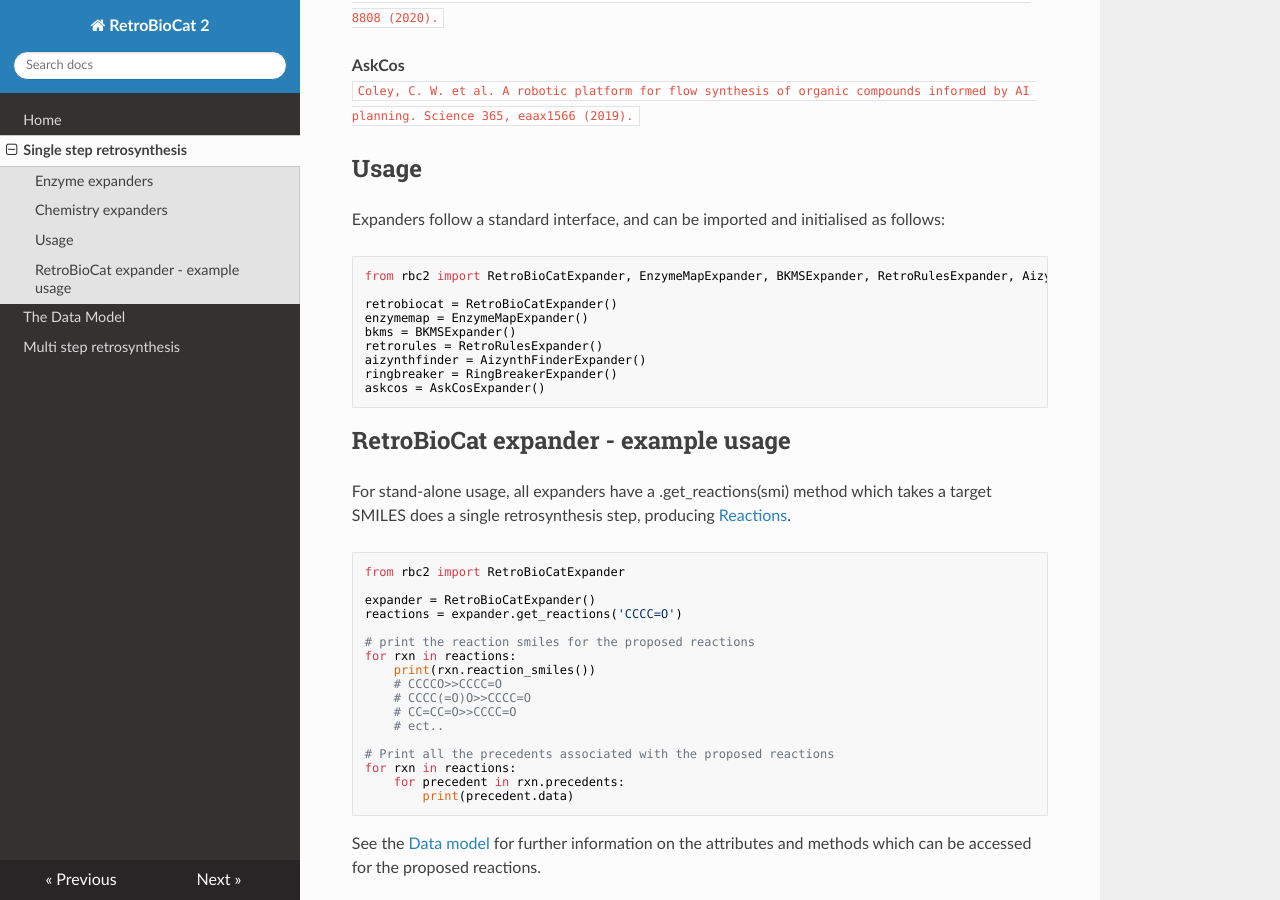
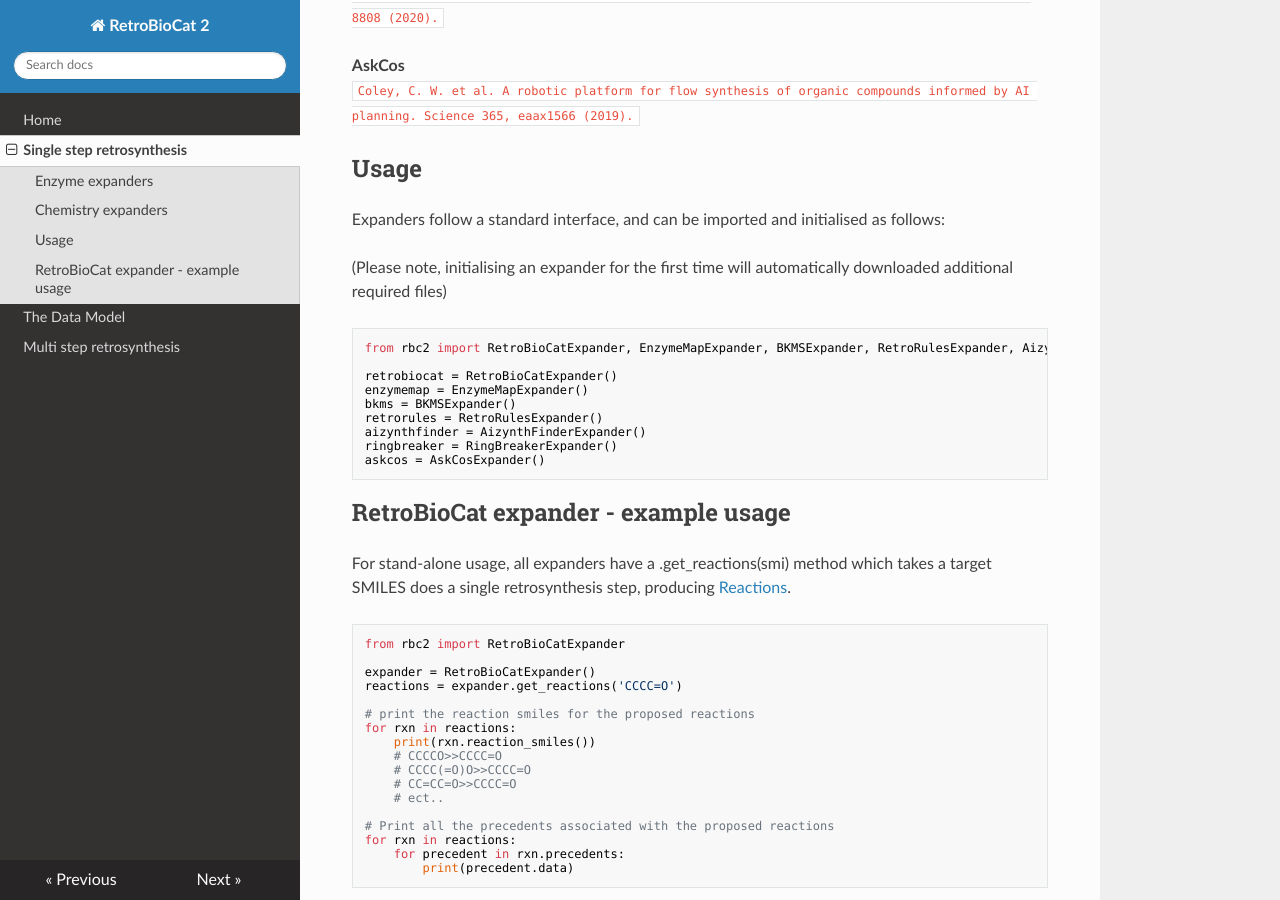
Before and after one commit to willfinnigan/RetroBioCat-2, an MkDocs documentation site: the page built from docs/single_step_retrosynthesis.md, in a window 1280 px wide and 900 px high, scrolled down 1336 px. Built offline with MkDocs 1.6.1, drawn with Linux system fonts in a browser that asks for light colours; nearby versions of some CDN libraries.

Commit message:
adding documentation

````diff
--- a/docs/single_step_retrosynthesis.md
+++ b/docs/single_step_retrosynthesis.md
@@ -39,6 +39,8 @@
 
 ## Usage
 Expanders follow a standard interface, and can be imported and initialised as follows:
+
+(Please note, initialising an expander for the first time will automatically downloaded additional required files)
 ```python
 from rbc2 import RetroBioCatExpander, EnzymeMapExpander, BKMSExpander, RetroRulesExpander, AizynthFinderExpander, RingBreakerExpander, AskCosExpander
 
````
Also changed, not shown: .readthedocs.yaml (added, +19 -0 lines).
